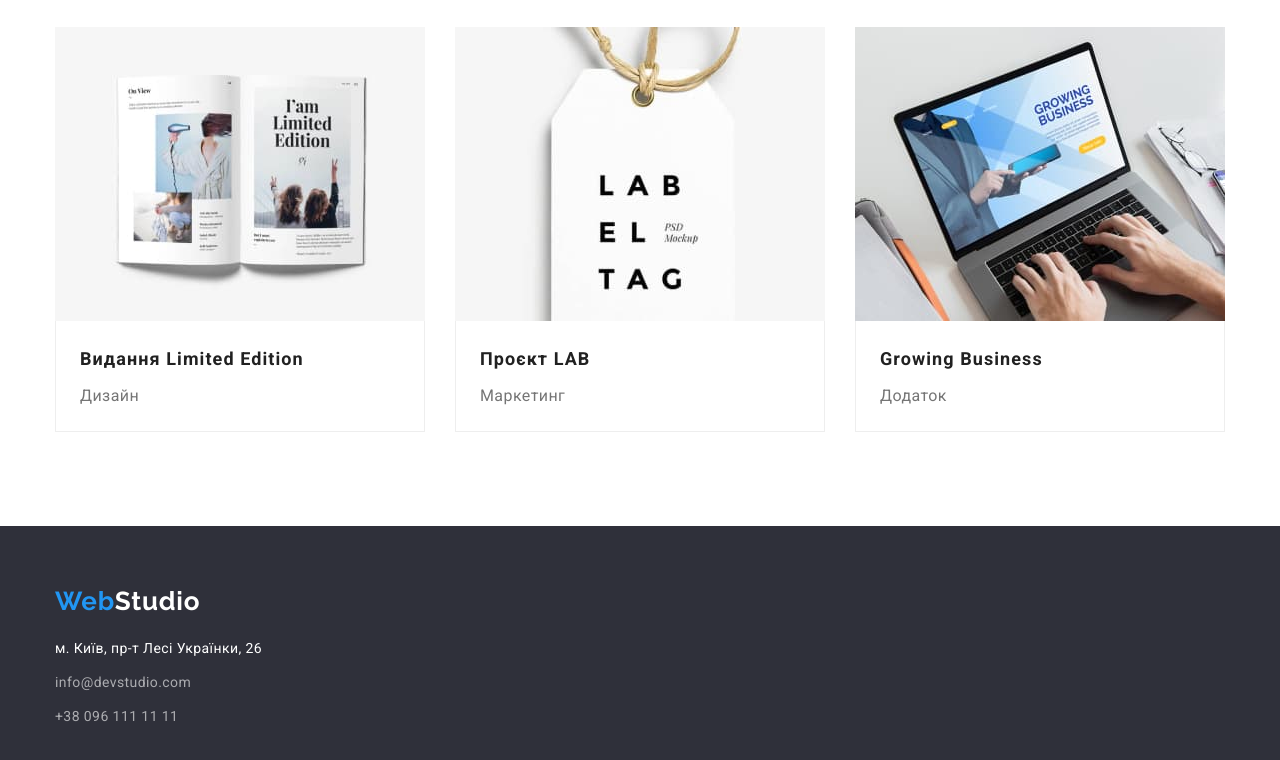
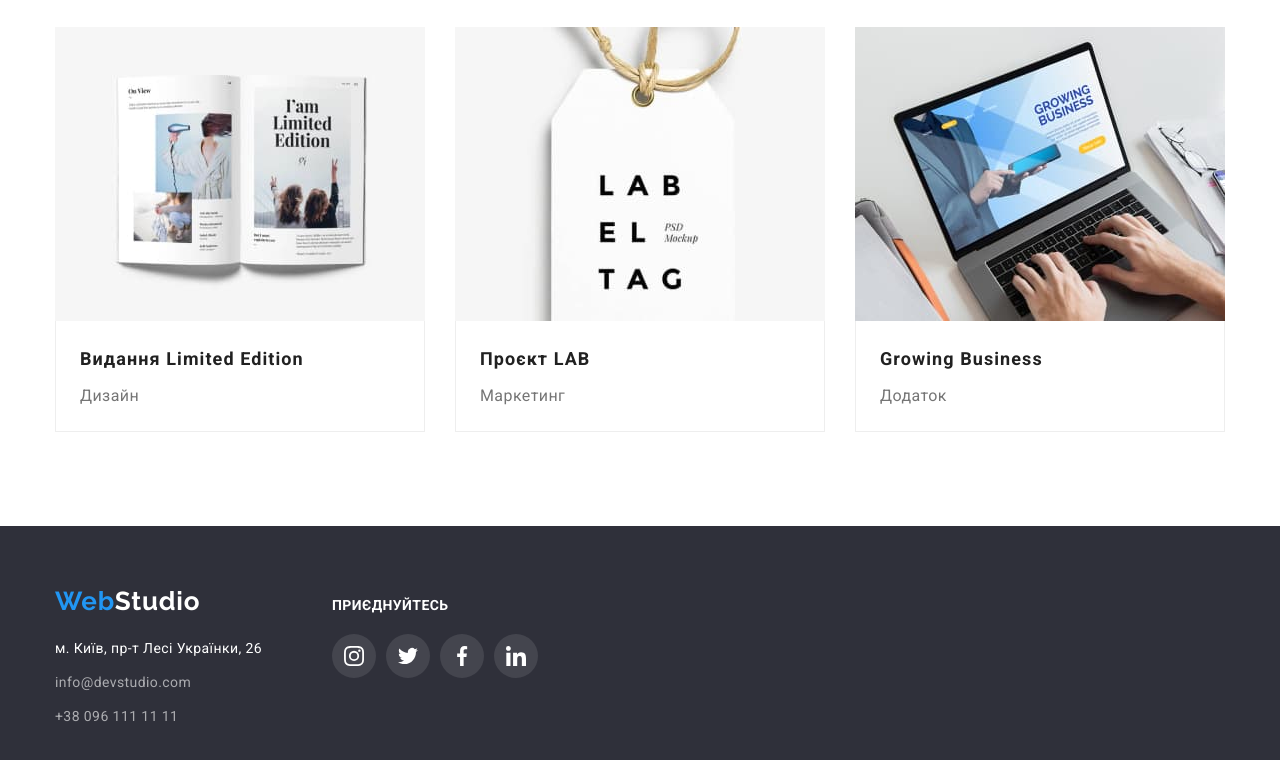
Before and after one commit to Daria-Misko/goit-markup-hw-04, a plain HTML site: page portfolio.html in a window 1280 px wide. Shown: the part 1106-1866 px from the top of the page. Drawn offline with nearby package versions, Linux system fonts and the light colour scheme.

Commit message:
add footer new section

```diff
--- a/css/style.css
+++ b/css/style.css
@@ -250,7 +250,7 @@ ul {
 .benefits-item::before {
 	content: "";
 	display: block;
-	background-size: contain;
+	background-size: 70px;
 	background-repeat: no-repeat;
 	background-position: center;
 	background-color: var(--bg-color-cards);
@@ -376,18 +376,26 @@ ul {
 	margin: 0 auto;
 }
 .clients-icon {
-	display: block;
+	display: flex;
+	align-items: center;
+	justify-content: center;
 	width: 170px;
 	height: 92px;
-	border: 1px solid #afb1b8;
+	border: 1px solid var(--social-icon-color);
 	border-radius: 4px;
 	width: calc((100%- 200px) / 6);
+}
+.logo {
+	fill: var(--social-icon-color);
 }
 .clients-icon:hover,
 .clients-icon:focus {
 	border: 1px solid var(--color-blue);
 }
-
+.clients-icon:hover .logo,
+.clients-icon:focus .logo {
+	fill: currentColor;
+}
 /* portfolio */
 .portfolio-section {
 	padding: 94px 0;
@@ -461,6 +469,11 @@ footer {
 	background-color: #2f303a;
 	padding: 60px 0;
 }
+.footer {
+	display: flex;
+	align-items: baseline;
+	gap: 70px;
+}
 .contact-info-footer {
 	font-style: normal;
 	line-height: 1.71;
@@ -487,3 +500,37 @@ footer {
 .contact-item-footer:not(:last-child) {
 	margin-bottom: 10px;
 }
+.join-us-title {
+	font-weight: 700;
+	font-size: 14px;
+	line-height: 1.14;
+	text-transform: uppercase;
+	color: var(--color-white);
+	margin-bottom: 20px;
+}
+.social-links-footer {
+	display: flex;
+	margin: 0 auto;
+	gap: 10px;
+}
+.social-link-footer {
+	width: 44px;
+	height: 44px;
+	background-color: rgba(255, 255, 255, 0.1);
+	color: var(--color-white);
+	border-radius: 50%;
+	display: flex;
+	align-items: center;
+	justify-content: center;
+}
+.social-link-footer:hover,
+.social-link-footer:focus {
+	background-color: var(--color-blue);
+}
+.svg-footer {
+	fill: var(--color-white);
+}
+.svg-footer:hover,
+.svg-footer:focus {
+	fill: currentColor;
+}
--- a/portfolio.html
+++ b/portfolio.html
@@ -43,13 +43,23 @@
 					</nav>
 					<ul class="contact-info">
 						<li>
-							<a class="contact-mail" href="mailto:info@devstudio.com"
-								>info@devstudio.com</a
+							<a class="contact-mail" href="mailto:info@devstudio.com">
+								<svg class="svg-mail" width="16" height="12">
+									<use
+										href="./images/icons/symbol-defs.svg#icon-header-1"
+									></use>
+								</svg>
+								info@devstudio.com</a
 							>
 						</li>
 						<li>
 							<a class="contact-phone" href="tel:+380961111111"
-								>+38 096 111 11 11</a
+								><svg class="svg-phone" width="10" height="16">
+									<use
+										href="./images/icons/symbol-defs.svg#icon-header-2"
+									></use>
+								</svg>
+								+38 096 111 11 11</a
 							>
 						</li>
 					</ul>
@@ -159,7 +169,8 @@
 			</section>
 		</main>
 		<footer>
-			<div class="container">
+			<div class="container footer">
+				<div class="info-footer">
 					<a class="logo logo-footer" href="./index.html"
 						>Web<span class="studio-footer">Studio</span></a
 					>
@@ -189,6 +200,48 @@
 						</ul>
 					</address>
 				</div>
+				<div class="join-us-section">
+					<h2 class="join-us-title">приєднуйтесь</h2>
+					<ul class="social-links-footer">
+						<li>
+							<a href="#" class="social-link-footer">
+								<svg class="svg-footer" width="20" height="20">
+									<use
+										href="./images/icons/symbol-defs.svg#icon-instagram"
+									></use>
+								</svg>
+							</a>
+						</li>
+						<li>
+							<a href="#" class="social-link-footer">
+								<svg class="svg-footer" width="20" height="20">
+									<use
+										href="./images/icons/symbol-defs.svg#icon-twitter"
+									></use>
+								</svg>
+							</a>
+						</li>
+						<li>
+							<a href="#" class="social-link-footer"
+								><svg class="svg-footer" width="20" height="20">
+									<use
+										href="./images/icons/symbol-defs.svg#icon-facebook"
+									></use>
+								</svg>
+							</a>
+						</li>
+						<li>
+							<a href="#" class="social-link-footer"
+								><svg class="svg-footer" width="20" height="20">
+									<use
+										href="./images/icons/symbol-defs.svg#icon-linkedin"
+									></use>
+								</svg>
+							</a>
+						</li>
+					</ul>
+				</div>
+			</div>
 		</footer>
 	</body>
 </html>
```
Also changed, not shown: index.html (+82 -7 lines), images/icons/symbol-defs.svg. Lines whose indentation alone changed are shown as unchanged.
